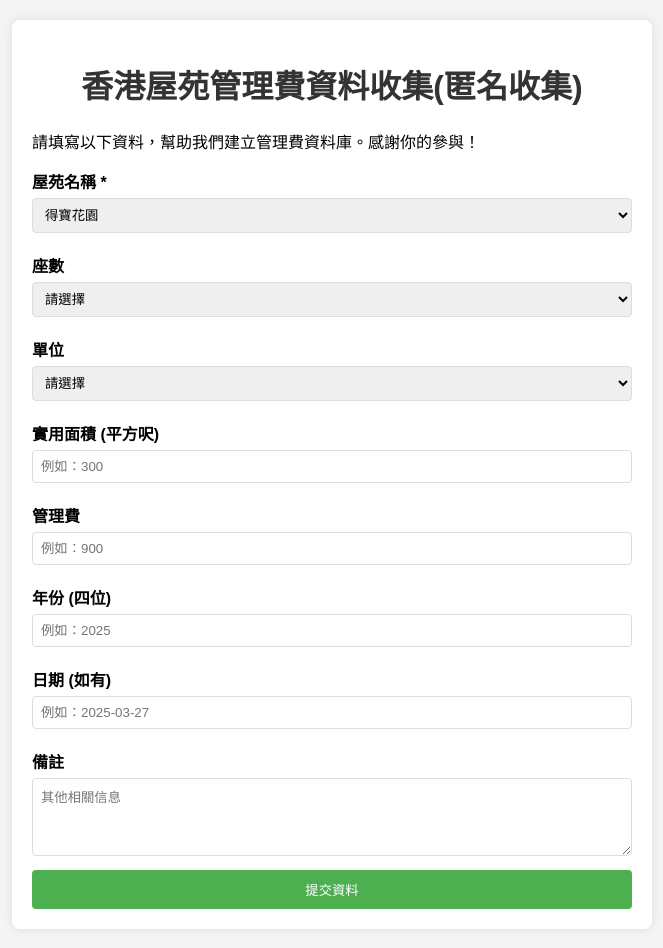
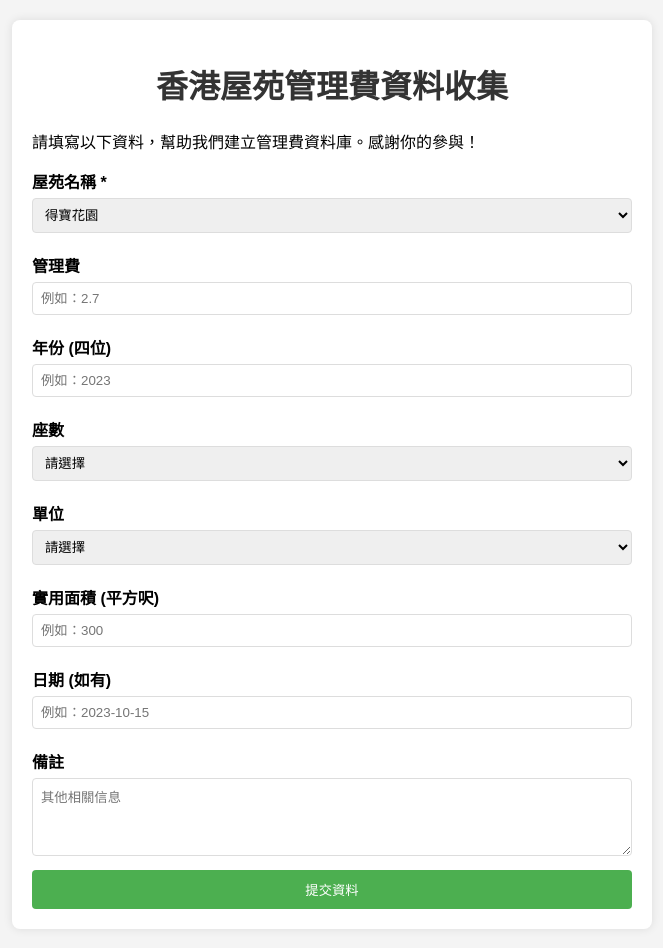
Before and after one commit to heainf/hkmf, a plain HTML site: page index.html in a window 1280 px wide. Shown: the whole page, without its empty margins (308-971 px from the left). Drawn offline with Linux system fonts and the light colour scheme.

Commit message:
Update index.html

```diff
--- a/index.html
+++ b/index.html
@@ -51,7 +51,7 @@
 </head>
 <body>
     <div class="container">
-        <h1>香港屋苑管理費資料收集(匿名收集)</h1>
+        <h1>香港屋苑管理費資料收集</h1>
         <p>請填寫以下資料，幫助我們建立管理費資料庫。感謝你的參與！</p>
         <form id="estateForm" action="https://script.google.com/macros/s/AKfycbwvcU6zfG8AdPYE4hiId9tbf5-G2vXh3Yk2pAokMb0vglT_iB7nwYcoPXTvXZV6L0KQag/exec" method="POST" target="hiddenFrame" onsubmit="submitForm()">
             <label for="estateName">屋苑名稱 *</label>
@@ -62,6 +62,12 @@
                 <option value="custom">自己輸入</option>
             </select>
             <input type="text" id="customEstate" name="customEstate" style="display:none;" placeholder="請輸入屋苑名稱">
+
+            <label for="managementFee">管理費</label>
+            <input type="text" id="managementFee" name="managementFee" placeholder="例如：2.7">
+
+            <label for="year">年份 (四位)</label>
+            <input type="text" id="year" name="year" maxlength="4" placeholder="例如：2023">
 
             <label for="buildingNumber">座數</label>
             <select id="buildingNumber" name="buildingNumber" onchange="toggleCustomBuilding(this)">
@@ -104,14 +110,8 @@
             <label for="area">實用面積 (平方呎)</label>
             <input type="text" id="area" name="area" placeholder="例如：300">
 
-            <label for="managementFee">管理費</label>
-            <input type="text" id="managementFee" name="managementFee" placeholder="例如：900">
-
-            <label for="year">年份 (四位)</label>
-            <input type="text" id="year" name="year" maxlength="4" placeholder="例如：2025">
-
             <label for="date">日期 (如有)</label>
-            <input type="text" id="date" name="date" placeholder="例如：2025-03-27">
+            <input type="text" id="date" name="date" placeholder="例如：2023-10-15">
 
             <label for="comments">備註</label>
             <textarea id="comments" name="comments" rows="4" placeholder="其他相關信息"></textarea>
@@ -158,7 +158,7 @@
             const estateSelect = document.getElementById('estateName');
             const customEstate = document.getElementById('customEstate');
             if (estateSelect.value === 'custom' && customEstate.value) {
-                estateSelect.value = customEstate.value; // 將自訂值傳回主欄位
+                estateSelect.value = customEstate.value;
             }
 
             const buildingSelect = document.getElementById('buildingNumber');
```
